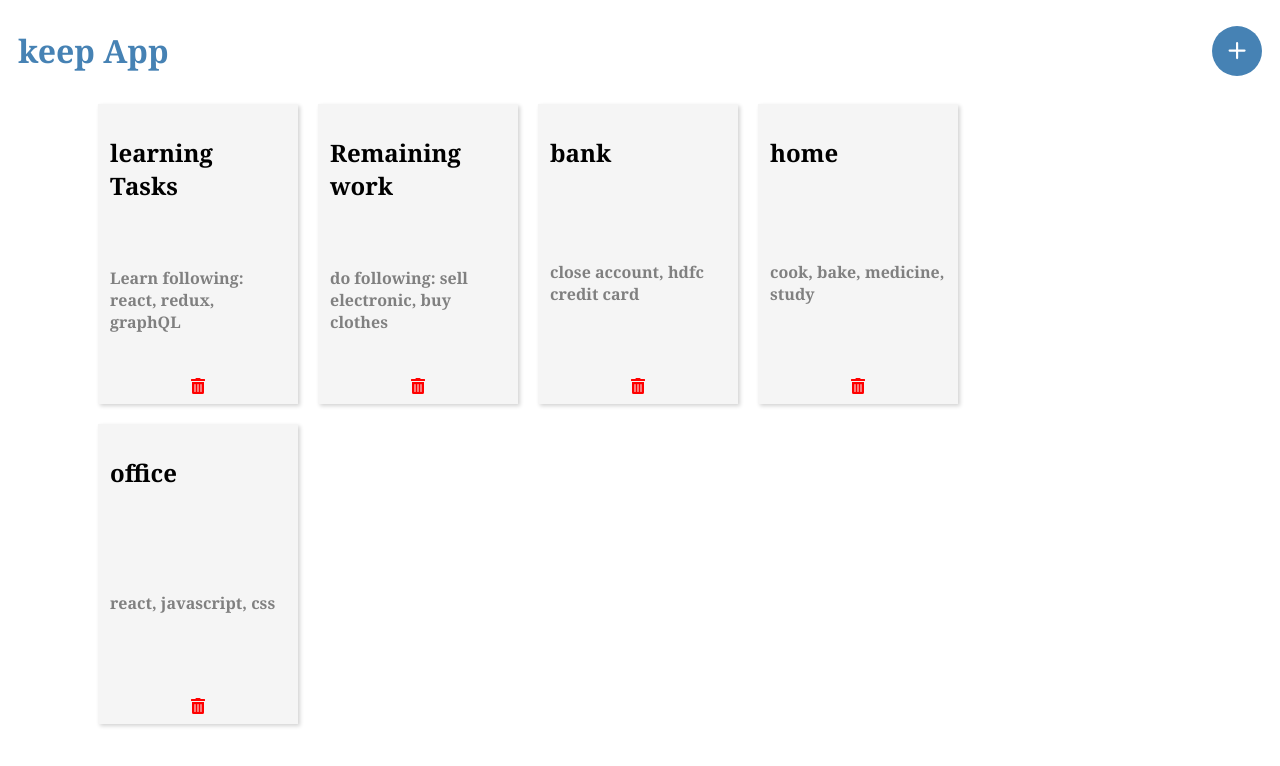
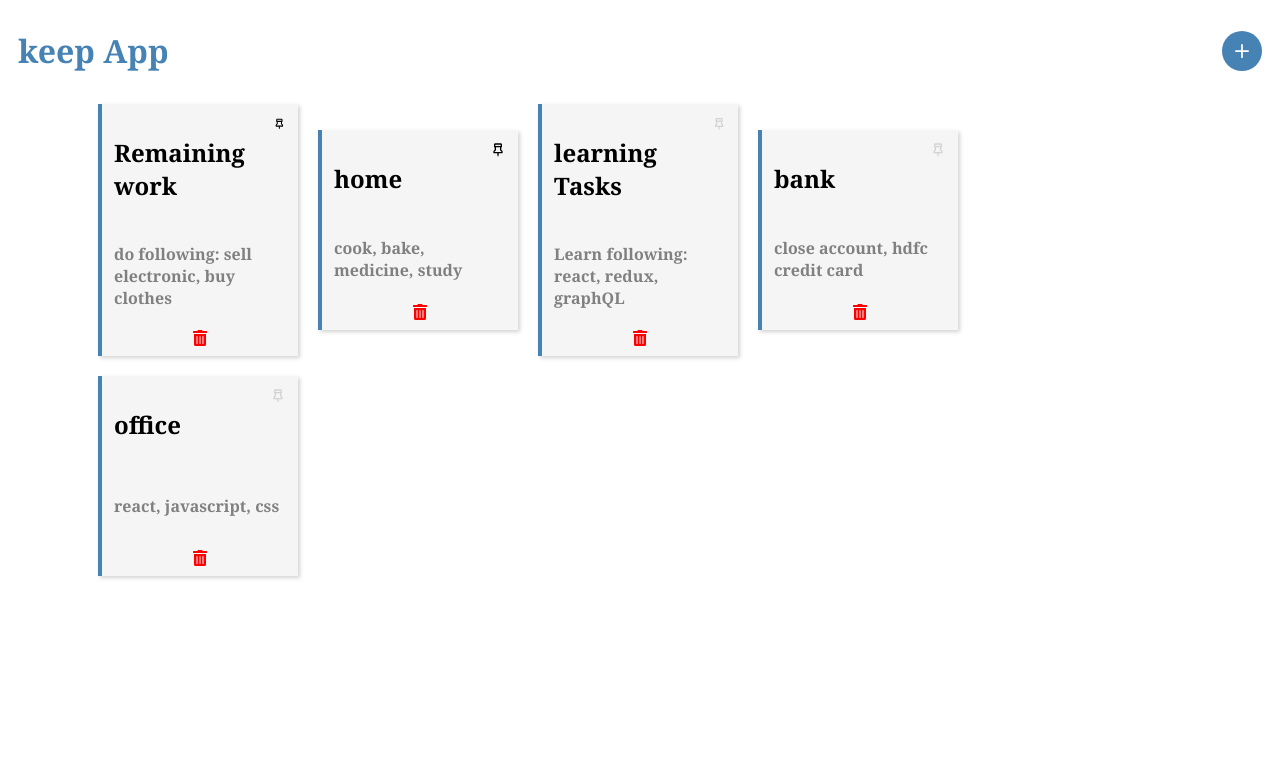
Before and after one commit to nidhidsharma08121988/simple-keep-app, a React (Create React App) app: page / in a window 1280 px wide. Shown: the top 766 px of the page. Built offline with nearby package versions, Linux system fonts and the light colour scheme.

Commit message:
Added pin feature

```diff
--- /dev/null
+++ b/db.json
@@ -0,0 +1,19 @@
+{
+  "posts": [
+    {
+      "id": 1,
+      "title": "json-server",
+      "author": "typicode"
+    }
+  ],
+  "comments": [
+    {
+      "id": 1,
+      "body": "some comment",
+      "postId": 1
+    }
+  ],
+  "profile": {
+    "name": "typicode"
+  }
+}
--- a/package.json
+++ b/package.json
@@ -6,6 +6,7 @@
     "@testing-library/jest-dom": "^5.11.10",
     "@testing-library/react": "^11.2.6",
     "@testing-library/user-event": "^12.8.3",
+    "json-server": "^0.16.3",
     "react": "^17.0.2",
     "react-dom": "^17.0.2",
     "react-icons": "^4.2.0",
@@ -16,7 +17,8 @@
     "start": "react-scripts start",
     "build": "react-scripts build",
     "test": "react-scripts test",
-    "eject": "react-scripts eject"
+    "eject": "react-scripts eject",
+    "server": "json-server --watch db.json --port 5000"
   },
   "eslintConfig": {
     "extends": [
--- a/src/App.js
+++ b/src/App.js
@@ -11,7 +11,6 @@ function App() {
         title: 'learning Tasks',
         text: 'Learn following: react, redux, graphQL',
       },
-      reminder: false,
       pinned: false,
     },
     {
@@ -20,8 +19,7 @@ function App() {
         title: 'Remaining work',
         text: 'do following: sell electronic, buy clothes ',
       },
-      reminder: false,
-      pinned: false,
+      pinned: true,
     },
     {
       id: 3,
@@ -29,7 +27,6 @@ function App() {
         title: 'bank',
         text: 'close account, hdfc credit card',
       },
-      reminder: false,
       pinned: false,
     },
     {
@@ -38,8 +35,7 @@ function App() {
         title: 'home',
         text: 'cook, bake, medicine, study',
       },
-      reminder: false,
-      pinned: false,
+      pinned: true,
     },
     {
       id: 5,
@@ -47,22 +43,34 @@ function App() {
         title: 'office',
         text: 'react, javascript, css',
       },
-      reminder: false,
       pinned: false,
     },
   ]);
 
   const [showAddCard, setShowAddCard] = useState(false);
+
   //delete card
   const deleteCard = (id) => {
     setKeepStore(keepStore.filter((keepCard) => keepCard.id !== id));
   }
 
+  //add card
+  const addCard = (card) => {
+    setKeepStore([...keepStore, card]);
+  }
+
+  //toggle pin
+  const togglePin = (id) => {
+    let card = keepStore.filter(card => card.id === id);
+    let updatedCard = { ...card[0], pinned: !card[0].pinned };
+    setKeepStore([...keepStore.filter(card => card.id !== id), updatedCard]);
+  }
+
   return (
     <div className="container-all">
       <Header onAdd={() => { setShowAddCard(!showAddCard) }} showAddCard={showAddCard} />
-      {showAddCard && <AddCard />}
-      <KeepCards keepStore={keepStore} onDelete={deleteCard} />
+      {showAddCard && <AddCard onAddCard={addCard} />}
+      <KeepCards keepStore={keepStore} onDelete={deleteCard} onTogglePin={togglePin} />
     </div>
   );
 }
--- a/src/components/AddCard.js
+++ b/src/components/AddCard.js
@@ -1,11 +1,30 @@
-const AddCard = () => {
+import { useState } from 'react'
+const AddCard = ({ onAddCard }) => {
+    const [title, setTitle] = useState('');
+    const [text, setText] = useState('');
     const handleSubmit = (e) => {
         e.preventDefault();
+        if (!title && !text) {
+            alert('Discarding empty card...');
+            return
+        }
+        let card = {
+            id: Math.floor(Math.random() * 100) + 1,
+            data: {
+                title: title,
+                text: text
+            },
+        }
+        //add validation code here
+        onAddCard(card);
+        setTitle('');
+        setText('');
     }
+
     return (
-        <form className="add-card-form" onClick={handleSubmit} >
-            <input className="form-card-title" type='text' placeholder='Title' />
-            <textarea className='form-card-body' aria-multiline="true" placeholder="Take a note...">
+        <form className="add-card-form" onSubmit={handleSubmit} >
+            <input className="form-card-title" type='text' placeholder='Title' value={title} onChange={(e) => setTitle(e.target.value)} />
+            <textarea className='form-card-body' aria-multiline="true" placeholder="Take a note..." value={text} onChange={(e) => setText(e.target.value)}>
             </textarea>
             <input type="submit" value="Add Card" className=" btn btn-submit" />
         </form>
--- a/src/components/Header.js
+++ b/src/components/Header.js
@@ -4,13 +4,13 @@ const Header = ({ onAdd, showAddCard }) => {
 
     const addCardVisible = () => {
         return (
-            <button className="btn" onClick={onAdd} style={{ backgroundColor: 'maroon', fontSize: '0.8em' }}>
-                <FaMinus className="btn-icon" />
+            <button className="btn" onClick={onAdd} style={{ backgroundColor: 'maroon' }}>
+                <FaMinus className="btn-icon-minus" />
             </button>);
     }
     const addCardNotVisible = () => {
         return (<button className="btn" onClick={onAdd} style={{ backgroundColor: 'steelblue' }}>
-            <BsPlus className="btn-icon" />
+            <BsPlus className="btn-icon-plus" />
         </button>);
     }
 
--- a/src/components/KeepCard.js
+++ b/src/components/KeepCard.js
@@ -1,8 +1,13 @@
-import { FaTrashAlt } from 'react-icons/fa';
-const KeepCard = ({ keepItem, onDelete }) => {
+import { FaTrashAlt } from 'react-icons/fa'
+import { BiPin } from 'react-icons/bi'
+const KeepCard = ({ keepItem, onDelete, onTogglePin }) => {
+    const pinStyle = keepItem.pinned ? { cursor: 'pointer', color: 'black' } : { cursor: 'pointer', color: 'lightgrey' };
     return (
         <div className="keep-card">
-            <h2>{keepItem.data.title}</h2>
+            <div className="keep-card-head">
+                <h2>{keepItem.data.title}</h2>
+                <BiPin onClick={() => onTogglePin(keepItem.id)} style={pinStyle} />
+            </div>
             <div className="keep-card-body">
                 <h4>{keepItem.data.text}</h4>
             </div>
--- a/src/components/KeepCards.js
+++ b/src/components/KeepCards.js
@@ -1,9 +1,12 @@
 import KeepCard from "./KeepCard"
 
-const KeepCards = ({ keepStore, onDelete }) => {
+const KeepCards = ({ keepStore, onDelete, onTogglePin }) => {
+    const myKeepStorePinned = keepStore.filter(card => card.pinned);
+    const myKeepStoreOthers = keepStore.filter(card => !card.pinned);
     return (
         <div className="keep-cards-container">
-            {keepStore.map((keepItem) => <KeepCard keepItem={keepItem} onDelete={onDelete} />)}
+            {myKeepStorePinned.map((keepItem) => <KeepCard keepItem={keepItem} onDelete={onDelete} onTogglePin={onTogglePin} />)}
+            {myKeepStoreOthers.map((keepItem) => <KeepCard keepItem={keepItem} onDelete={onDelete} onTogglePin={onTogglePin} />)}
         </div>
     )
 }
--- a/src/index.css
+++ b/src/index.css
@@ -29,8 +29,8 @@
     flex-direction: column;
     justify-content: center;
     align-items: center;
-    height:50px;
-    width:50px;
+    height:40px;
+    width:40px;
     background-color: steelblue;
     color:white;
     border: none;
@@ -38,9 +38,9 @@
     border-radius: 50%;
     cursor: pointer;
   }
-  .btn-icon{
-      width:90%;
-      height:90%;
+   .btn-icon-plus{
+      width:100%;
+      height:100%;
   }
   .btn-submit{
     width:100%;
@@ -67,10 +67,17 @@
       margin:10px;
       max-width:200px;
       min-width:200px;
-      min-height: 300px;
+      min-height: 200px;
+      border-left:4px solid steelblue;
       justify-content: space-between;
   }
+  .keep-card-head{
+    display: flex;
+    flex-direction: row;
+    justify-content: space-between;
+  }
   .keep-card-body{
+    margin-top:0px;
     color:grey;
     text-align:left;
     align-items: top;
```
Also changed, not shown: 1 other file (tests, documents, lock files or other folders).
